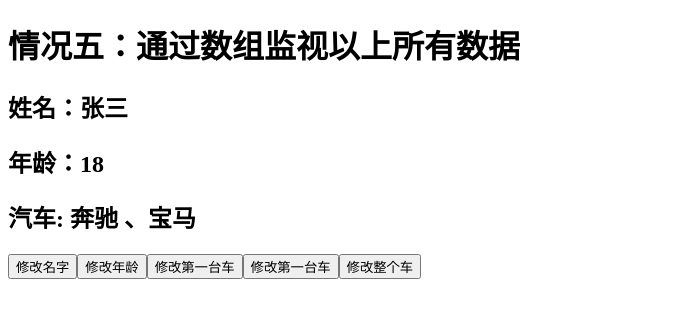
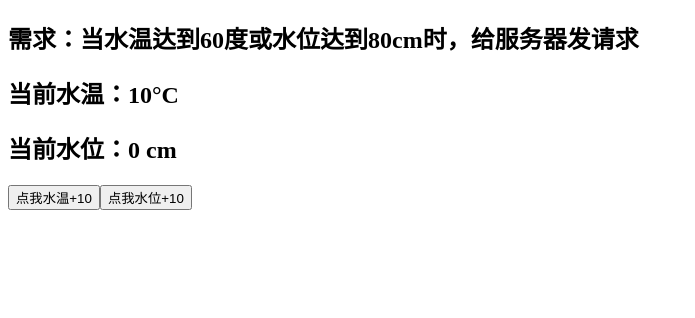
Before and after one commit to recursionBlack/vue3Learn2, a Vue app in the folder hello_vue3/: page / in a window 1280 px wide. Shown: the top 318 px of the page, without its empty margins (0-695 px from the left). Built offline with nearby package versions, Linux system fonts and the light colour scheme; the HTML template or start-up script is replaced by a standard one.

Commit message:
22，watchEffect

```diff
--- a/hello_vue3/src/components/Person.vue
+++ b/hello_vue3/src/components/Person.vue
@@ -1,51 +1,33 @@
 <template>
   <div class="person">
-    <h1>情况五：通过数组监视以上所有数据</h1>
-    <h2>姓名：{{ person.name }}</h2>
-    <h2>年龄：{{ person.age }}</h2>
-    <h2>汽车: {{ person.car.c1 }} 、{{ person.car.c2 }}</h2>
-    <button @click="changeName">修改名字</button>
-    <button @click="changeAge">修改年龄</button>
-    <button @click="changeC1">修改第一台车</button>
-    <button @click="changeC2">修改第一台车</button>
-    <button @click="changeCar">修改整个车</button>
+    <h2>需求：当水温达到60度或水位达到80cm时，给服务器发请求</h2>
+    <h2>当前水温：{{ temp }}°C</h2>
+    <h2>当前水位：{{ height }} cm</h2>
+    <button @click="changeTemp">点我水温+10</button>
+    <button @click="changeHeight">点我水位+10</button>
   </div>
 </template>
 
 <script setup lang="ts">
-import { watch, reactive } from 'vue'
+import { watchEffect, ref } from 'vue'
 
-let person = reactive({
-  name: '张三',
-  age: 18,
-  car: {
-    c1: '奔驰',
-    c2: '宝马',
-  },
-})
+let temp = ref(10)
+let height = ref(0)
 
-const changeName = () => {
-  person.name += '~'
-}
-const changeAge = () => {
-  person.age += 1
-}
-const changeC1 = () => {
-  person.car.c1 = '奥迪'
-}
-const changeC2 = () => {
-  person.car.c2 = '大众'
-}
-const changeCar = () => {
-  person.car = { c1: '雅迪', c2: '爱马' }
+const changeTemp = () => {
+  temp.value += 10
 }
 
-// watch 情况五，监视上述多个数据,用数组框住
-watch(
-  [() => person.name, () => person.car.c1],
-  (newValue, oldValue) => {
-    console.log('person.car变化了', newValue, oldValue)
-  },
-  { deep: true },
-)
+const changeHeight = () => {
+  height.value += 10
+}
+// watchEffect与watch相比，watch需要亲口告诉它，需要监视谁，
+// 而watchEffect会自动分析，回调内使用了哪些响应式，自动的进行监视
+// 防止回调的函数体过大，要监视的数据太多，手写着麻烦
+// 而且watchEffect会自动触发一次，类似于immediate
+watchEffect(() => {
+  if (temp.value > 60 || height.value > 80) {
+    console.log('给服务器自动发送请求')
+  }
+})
 </script>
```
